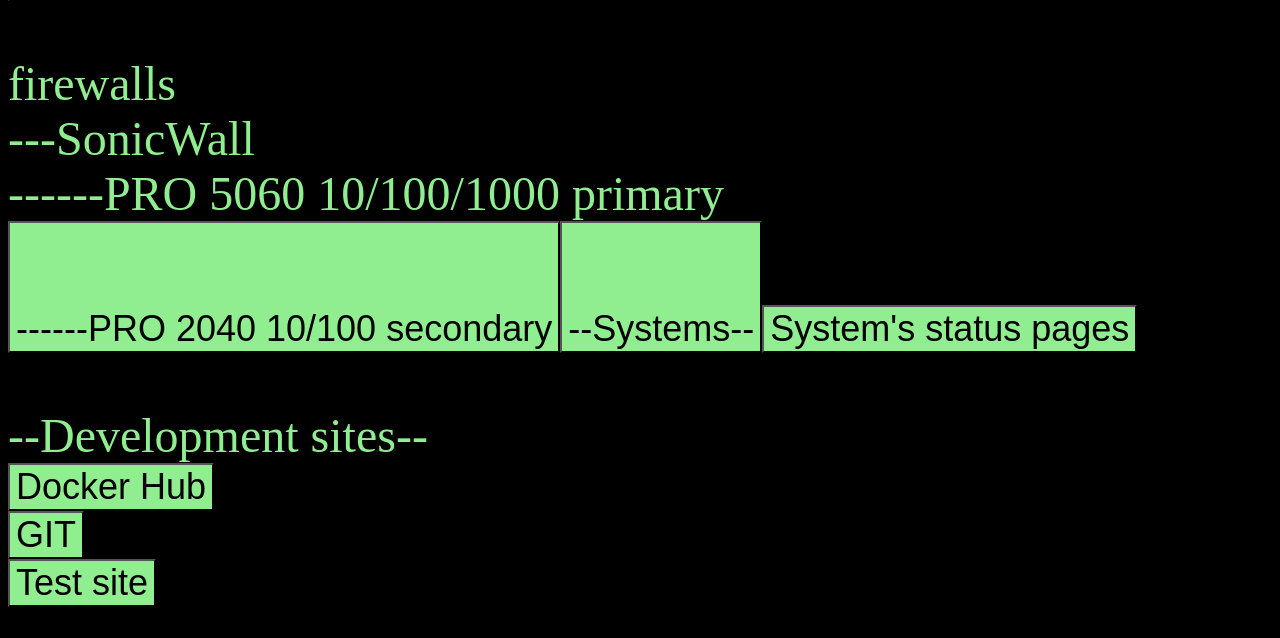
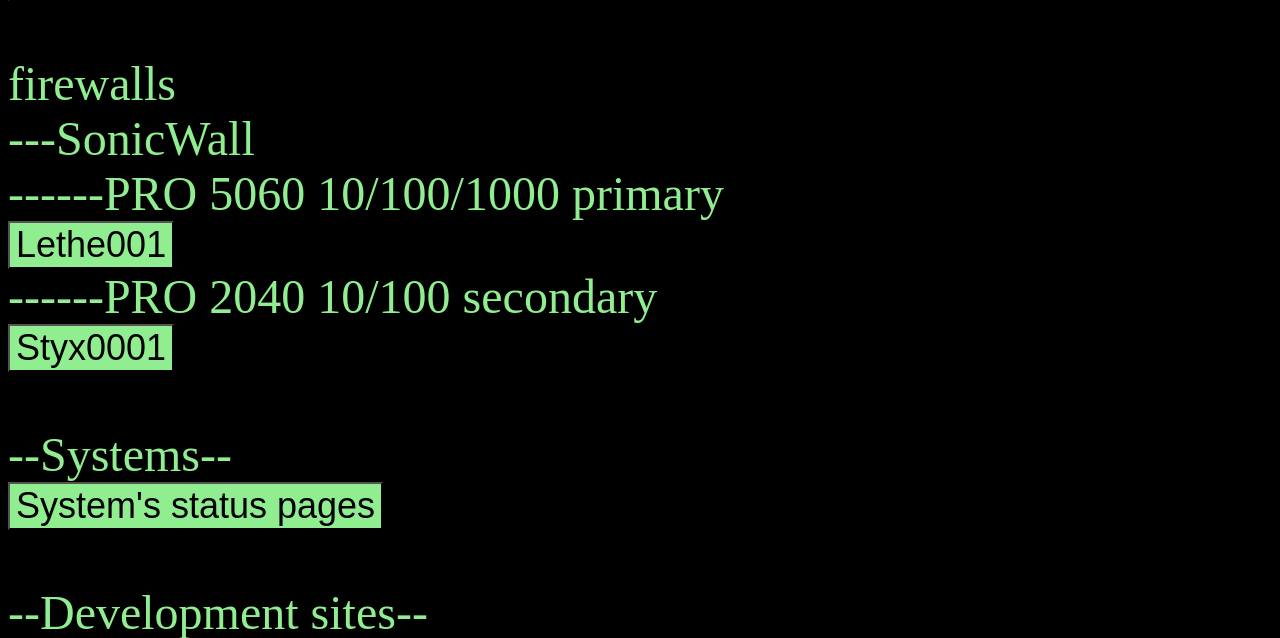
Before and after one commit to jrbooth3/www, a PHP site: page /devtools.php in a window 1280 px wide. Shown: the part 1017-1655 px from the top of the page. Before the commit the page ends 1624 px from the top, so only its background shows below. Run offline with PHP 8.4, Linux system fonts and the light colour scheme; data that the repository does not hold is empty.

Commit message:
04_20_21_17:04

```diff
--- a/www/devtools.php
+++ b/www/devtools.php
@@ -55,19 +55,21 @@ echo "</script><br><br>";
 echo "firewalls<br>";
 echo "---SonicWall<br>";
 echo "------PRO 5060 10/100/1000 primary<br>";
-echo "<button style='font-size : 36px; background-color:lightgreen' onclick='myFunctionfw2()'Lethe001</button>";
+echo "<button style='font-size : 36px; background-color:lightgreen' onclick='myFunctionfw2()'>Lethe001</button>";
 echo "<script>";
 echo "function myFunctionfw2() {";
 echo "window.open('https://lethe001')";
 echo ";}";
-echo "</script><br><br>";
+echo "</script><br>";
+
 echo "------PRO 2040 10/100 secondary<br>";
-echo "<button style='font-size : 36px; background-color:lightgreen' onclick='myFunctionfw1()'Styx0001</button>";
+echo "<button style='font-size : 36px; background-color:lightgreen' onclick='myFunctionfw1()'>Styx0001</button>";
 echo "<script>";
 echo "function myFunctionfw1() {";
 echo "window.open('https://styx0001')";
 echo ";}";
 echo "</script><br><br>";
+
 echo "--Systems--<br>";
 echo "<button style='font-size : 36px; background-color:lightgreen' onclick='myFunctionnet()'>System's status pages</button>";
 echo "<script>";
```
